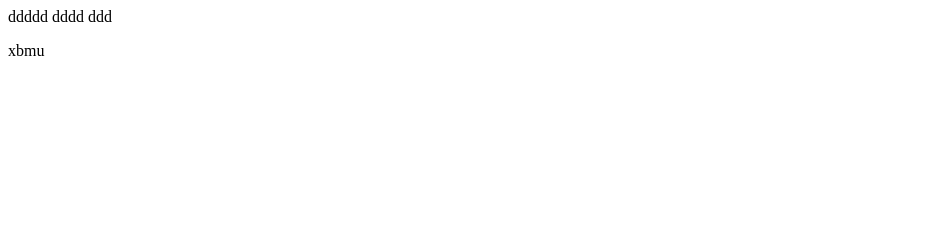
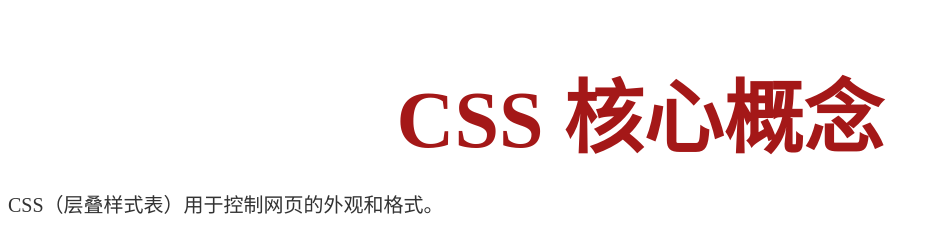
Before and after one commit to yangjh-xbmu/2024news-3, a plain HTML site: page index.html in a window 1280 px wide. Shown: the whole page, without its empty margins (0-940 px from the left). Drawn offline with Linux system fonts and the light colour scheme.

```diff
--- a/index.html
+++ b/index.html
@@ -1,5 +1,19 @@
-ddddd dddd ddd
-
-<xbmu>
-  <p>xbmu</p>
-</xbmu>
+<!doctype html>
+<html lang="zh-CN">
+  <head>
+    <meta charset="UTF-8" />
+    <meta name="viewport" content="width=device-width, initial-scale=1.0" />
+    <title>CSS 核心概念</title>
+    <style>
+      h1 {
+        font-size: 5em;
+        margin-bottom: 20px;
+      }
+    </style>
+    <link rel="stylesheet" href="style.css" />
+  </head>
+  <body>
+    <h1 style="text-align: center; color: rgb(164, 24, 24)">CSS 核心概念</h1>
+    <p>CSS（层叠样式表）用于控制网页的外观和格式。</p>
+  </body>
+</html>
--- /dev/null
+++ b/style.css
@@ -0,0 +1,5 @@
+p {
+  font-size: 20px;
+  line-height: 1.5;
+  color: #333;
+}
```
Also changed, not shown: 研究内容框架图_v3.svg (added), 7 other files.
